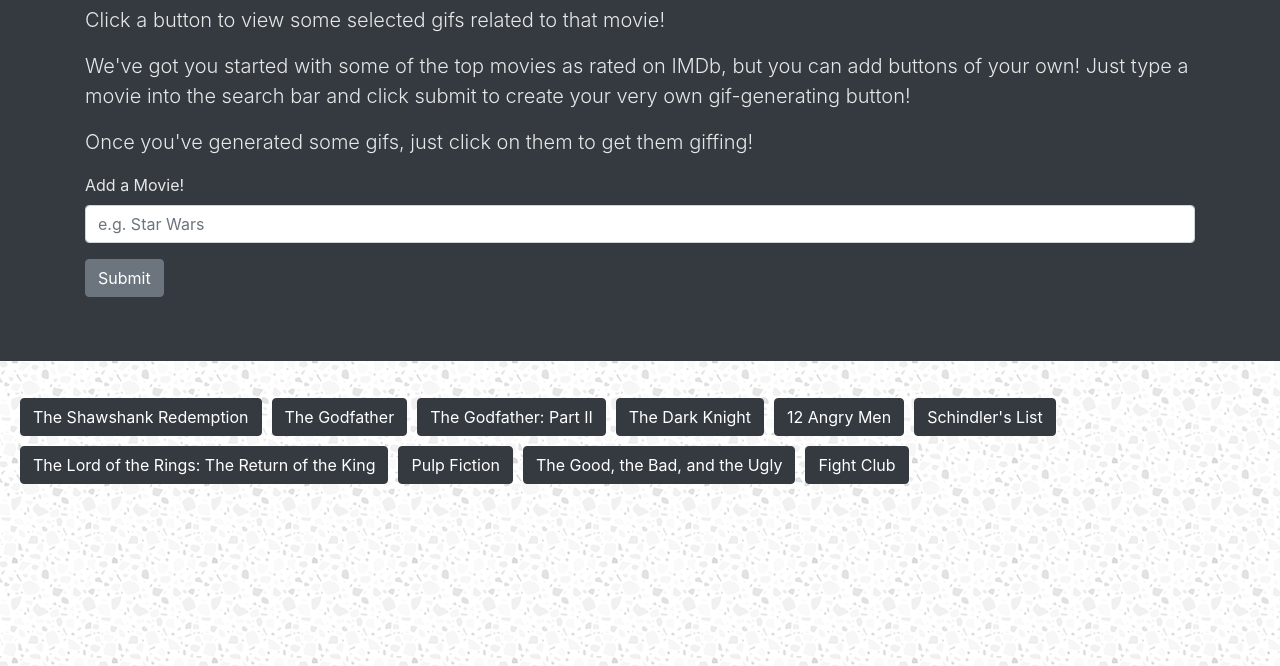
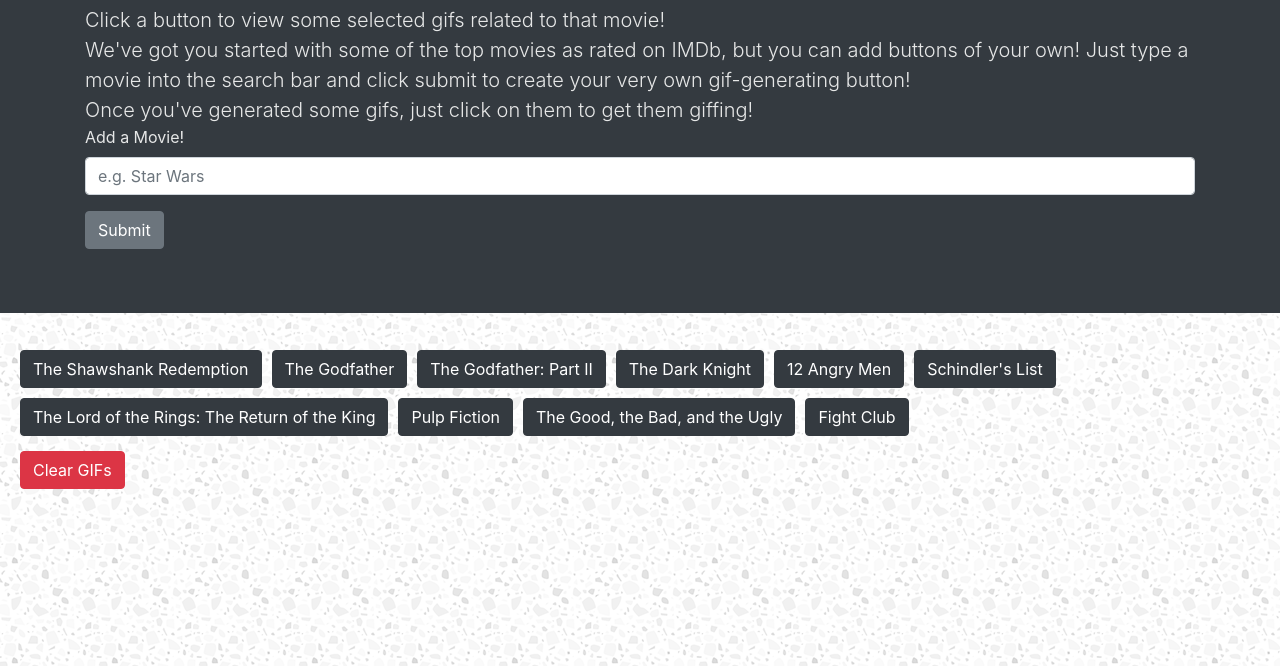
Before and after one commit to bliff182/filterer, a plain HTML site: page index.html in a window 1280 px wide. Shown: the part 134-800 px from the top of the page. Drawn offline with nearby package versions, Linux system fonts and the light colour scheme.

Commit message:
added clear gifs button, deleted unnecessary css

```diff
--- a/assets/css/style.css
+++ b/assets/css/style.css
@@ -2,21 +2,22 @@ body {
     background-image: url("../images/light-grey-terrazzo/light-grey-terrazzo.png");
 }
 
+p {
+    margin-bottom: 0;
+}
+
 .button-list {
-    margin-bottom: 40px;
+    margin-bottom: 10px;
 }
 
 .topic-btn {
     margin: 5px;
 }
 
-/* #content-wrapper {
-    margin: 0;
-} */
-
-/* #button-add {
-    float: right;
-} */
+#clear-btn {
+    margin-left: 5px;
+    margin-bottom: 30px;
+}
 
 .gif-data {
     float: left;
--- a/assets/javascript/app.js
+++ b/assets/javascript/app.js
@@ -2,7 +2,6 @@ $(document).ready(function () {
 
     // VARIABLES
     // =====================================================================================================================
-
 
     // initial movies to be displayed as buttons
     var topics = ["The Shawshank Redemption", "The Godfather", "The Godfather: Part II", "The Dark Knight", "12 Angry Men",
@@ -13,43 +12,36 @@ $(document).ready(function () {
     // FUNCTIONS
     // =====================================================================================================================
 
-
     // create buttons dynamically
     function createButtons() {
-
         $(".button-list").empty(); // prevent repeat buttons on each submission
 
         for (var i = 0; i < topics.length; i++) { // creating a button for each item in topics array
-
             var topicButton = $("<button>");
             topicButton.addClass("btn btn-dark topic-btn");
             topicButton.attr("topic-data", topics[i]);
             topicButton.text(topics[i]);
             $(".button-list").append(topicButton);
-
         }
-
     }
 
     // display gifs of clicked buttons
     function displayGifs() {
-
         var selection = $(this).attr("topic-data");
         var queryUrl = "https://api.giphy.com/v1/gifs/search?q=" + selection + "&api_key=TxtD69JyrzOXwm3BZ7B0RU36mk5OTuuZ&limit=10";
-
         $.ajax({
             url: queryUrl,
             method: "GET"
         }).then(function (response) {
+            console.log(response);
 
-            console.log(response);
             var results = response.data;
-
             for (var i = 0; i < results.length; i++) {
                 var gifDiv = $("<div>");
                 gifDiv.addClass("gif-data");
 
                 var gifRating = $("<p>").text("Rating: " + results[i].rating);
+                var gifTitle = $("<p>").text("Title: " + results[i].title);
 
                 var gifImage = $("<img>");
                 gifImage.attr("src", results[i].images.fixed_height_still.url);
@@ -59,20 +51,16 @@ $(document).ready(function () {
                 gifImage.addClass("gif");
 
                 gifDiv.append(gifImage);
+                gifDiv.append(gifTitle);
                 gifDiv.append(gifRating);
                 $("#gif-display").prepend(gifDiv);
-
             }
-
         });
-
     }
 
     // toggle gifs between still and animated
     function toggleAnimation() {
-
         var state = $(this).attr("data-state");
-
         if (state === "still") {
             $(this).attr("src", $(this).attr("data-animate"));
             $(this).attr("data-state", "animate");
@@ -81,35 +69,34 @@ $(document).ready(function () {
             $(this).attr("src", $(this).attr("data-still"));
             $(this).attr("data-state", "still");
         }
-
     }
 
 
     // FUNCTION EXECUTION
     // =====================================================================================================================
 
-
     // create initial set of buttons
     createButtons();
 
-    // add buttons from search bar
-    $("#topic-search").on("click", function () {
-
+    // add buttons from search
+    $("#topic-submit").on("click", function () {
         event.preventDefault(); // prevent page reload on button click
-
         var searchTerm = $("#topic-text").val().trim(); // store search term in variable
         topics.push(searchTerm); // searchTerm added to topics array
-
         createButtons();
-
-    })
+    });
 
     // click button to display gifs
     $(document).on("click", ".topic-btn", displayGifs);
 
     // click gif to toggle animation on or off
     $(document).on("click", ".gif", toggleAnimation);
-
     // must use $(document).on() for click events on elements that don't exist on page load (ex. .gif class)
     // same for elements that are taken away and reappended (ex. .topic-btn class)
+
+    // clear gif-display
+    $("#clear-btn").on("click", function () {
+        $("#gif-display").empty();
+    });
+
 });
--- a/index.html
+++ b/index.html
@@ -7,19 +7,24 @@
     <meta http-equiv="X-UA-Compatible" content="ie=edge">
 
     <link rel="stylesheet" type="text/css" href="assets/css/reset.css">
+
     <!-- bootstrap -->
     <link rel="stylesheet" href="https://stackpath.bootstrapcdn.com/bootstrap/4.3.1/css/bootstrap.min.css"
         integrity="sha384-ggOyR0iXCbMQv3Xipma34MD+dH/1fQ784/j6cY/iJTQUOhcWr7x9JvoRxT2MZw1T" crossorigin="anonymous">
+
     <link rel="stylesheet" type="text/css" href="assets/css/style.css">
 
     <title>GifTastic Movies!</title>
 </head>
 
+<body>
+
     <div class="jumbotron jumbotron-fluid bg-dark">
         <div class="container">
             <h1 class="display-4">GifTastic Movies!</h1>
             <p class="lead">Click a button to view some selected gifs related to that movie!</p>
-        <p class="lead">We've got you started with some of the top movies as rated on IMDb, but you can add buttons of
+            <p class="lead">We've got you started with some of the top movies as rated on IMDb, but you can add buttons
+                of
                 your own! Just type a movie into the search bar and click submit to create your very own gif-generating
                 button!</p>
             <p class="lead">Once you've generated some gifs, just click on them to get them giffing!</p>
@@ -28,16 +33,20 @@
                     <label for="input-topic">Add a Movie!</label>
                     <input type="text" class="form-control" id="topic-text" placeholder="e.g. Star Wars">
                 </div>
-            <button type="submit" class="btn btn-secondary" id="topic-search">Submit</button>
+                <button type="submit" class="btn btn-secondary" id="topic-submit">Submit</button>
             </form>
         </div>
     </div>
 
-<body>
     <div class="container-fluid">
         <div class="row">
             <div class="col-md-12">
                 <div class="button-list"></div>
+            </div>
+        </div>
+        <div class="row">
+            <div class="col-md-12">
+                <button type="button" class="btn btn-danger" id="clear-btn">Clear GIFs</button>
             </div>
         </div>
     </div>
@@ -46,9 +55,6 @@
             <div class="col-md-12" id="gif-display"></div> <!-- div that will display all gifs -->
         </div>
     </div>
-
-
-
 
     <!-- bootstrap scripts -->
     <script src="https://code.jquery.com/jquery-3.3.1.slim.min.js"
```
Lines whose indentation alone changed are shown as unchanged.
